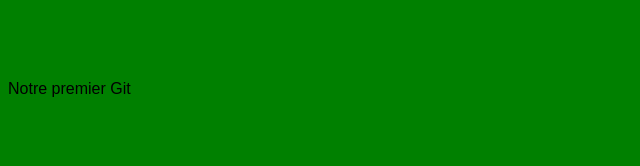
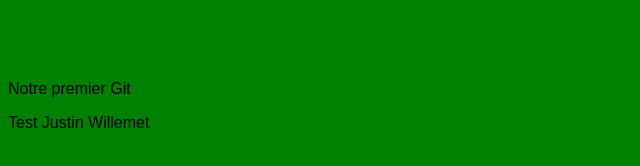
Before and after one commit to justinjwebmaster/HEAJ-B2-Flux, a plain HTML site: page index.html in a window 1280 px wide. Shown: the whole page, without its empty margins (0-640 px from the left). Drawn offline with Linux system fonts and the light colour scheme.

Commit message:
Test justin

```diff
--- a/index.html
+++ b/index.html
@@ -11,5 +11,6 @@
 
   <h1>Bonjour les B2G1</h1>
   <p>Notre premier Git</p>
+  <p>Test Justin Willemet</p>
 </body>
 </html>
```
